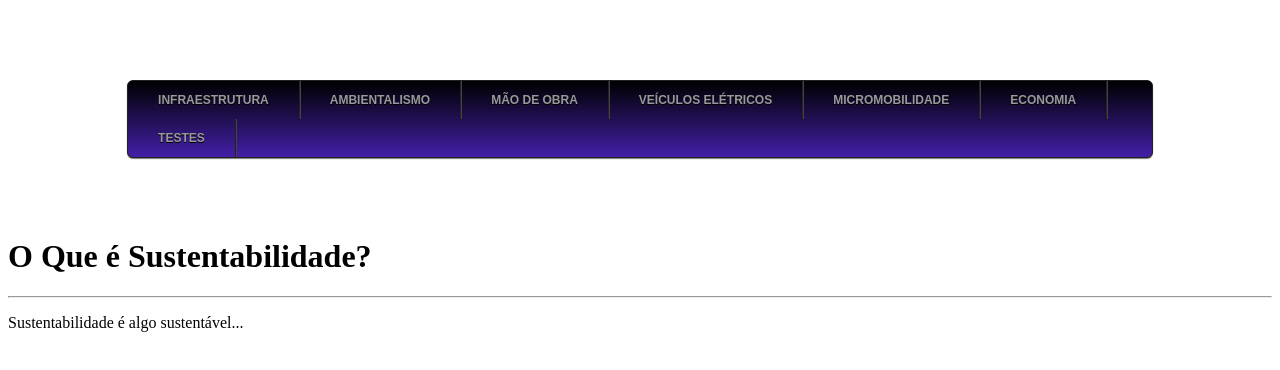
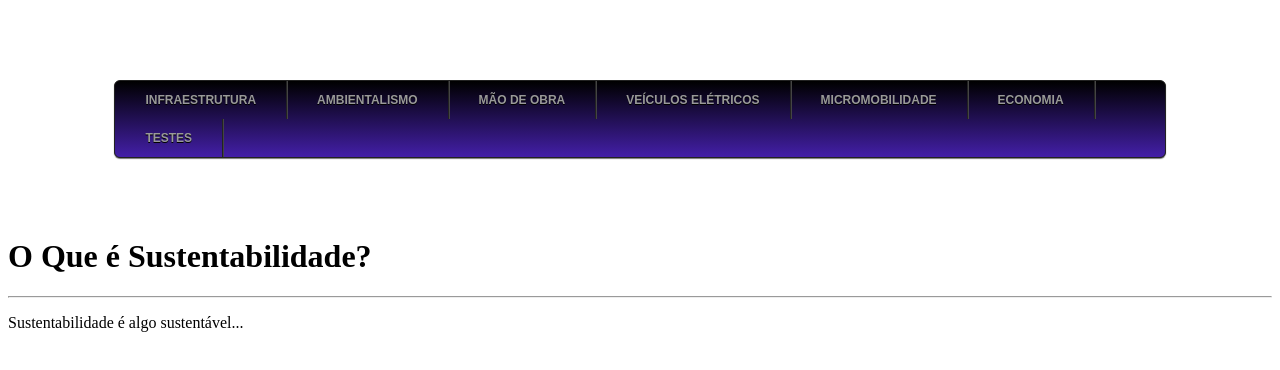
Before and after one commit to LucasSalimAli/Sustentabilidade_Automoveis, a plain HTML site: page Site-Sustentabilidade/index.html in a window 1280 px wide. Drawn offline with Linux system fonts and the light colour scheme.

Commit message:
Agora Vai

```diff
--- a/Site-Sustentabilidade/CSS.css
+++ b/Site-Sustentabilidade/CSS.css
@@ -14,7 +14,7 @@
 
 
 #menu {
-    width: 81%;
+    width: 83%;
     /*largura*/
     margin: 80px auto;
     /*margin top/bottom left/right*/
```
